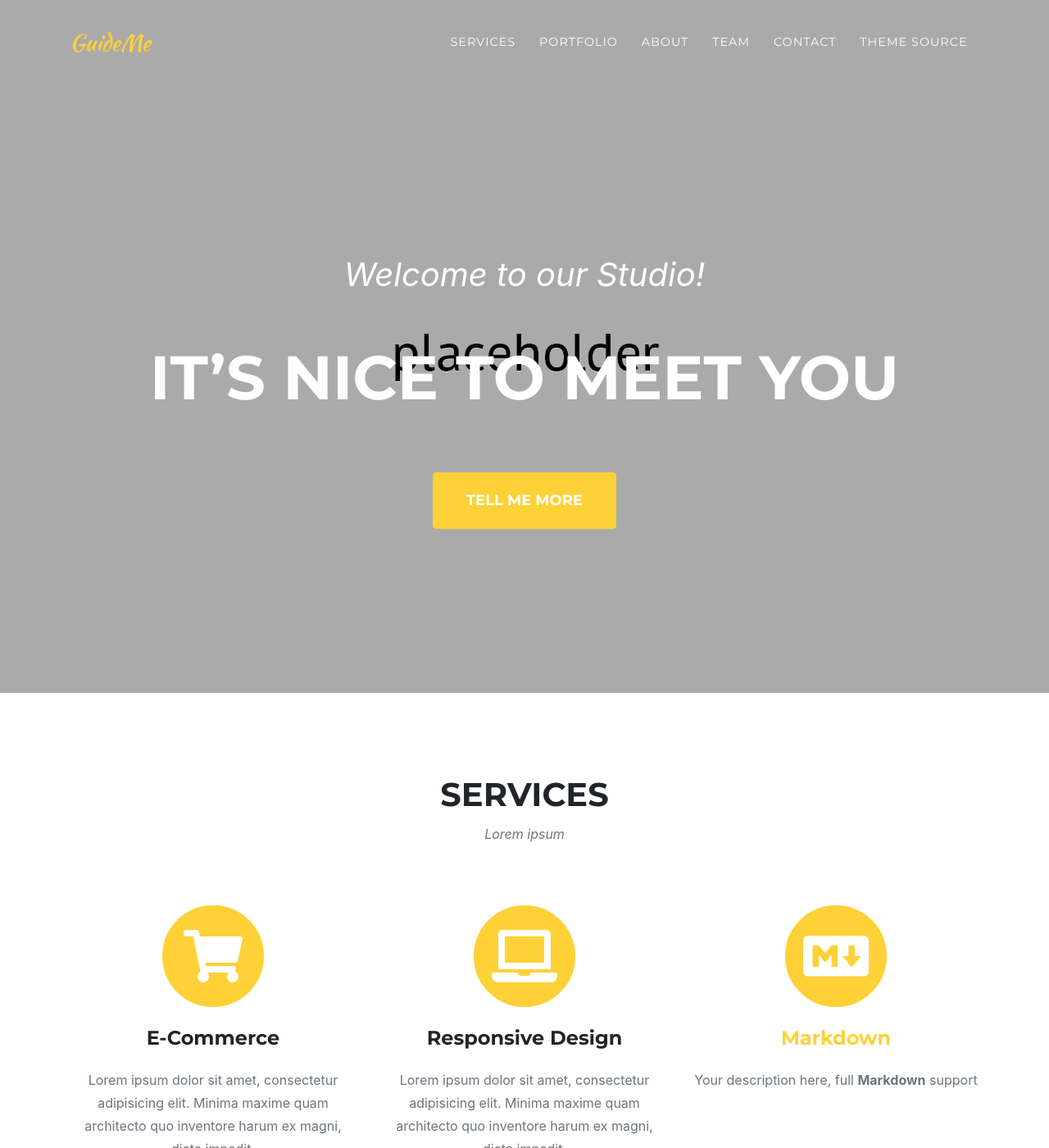
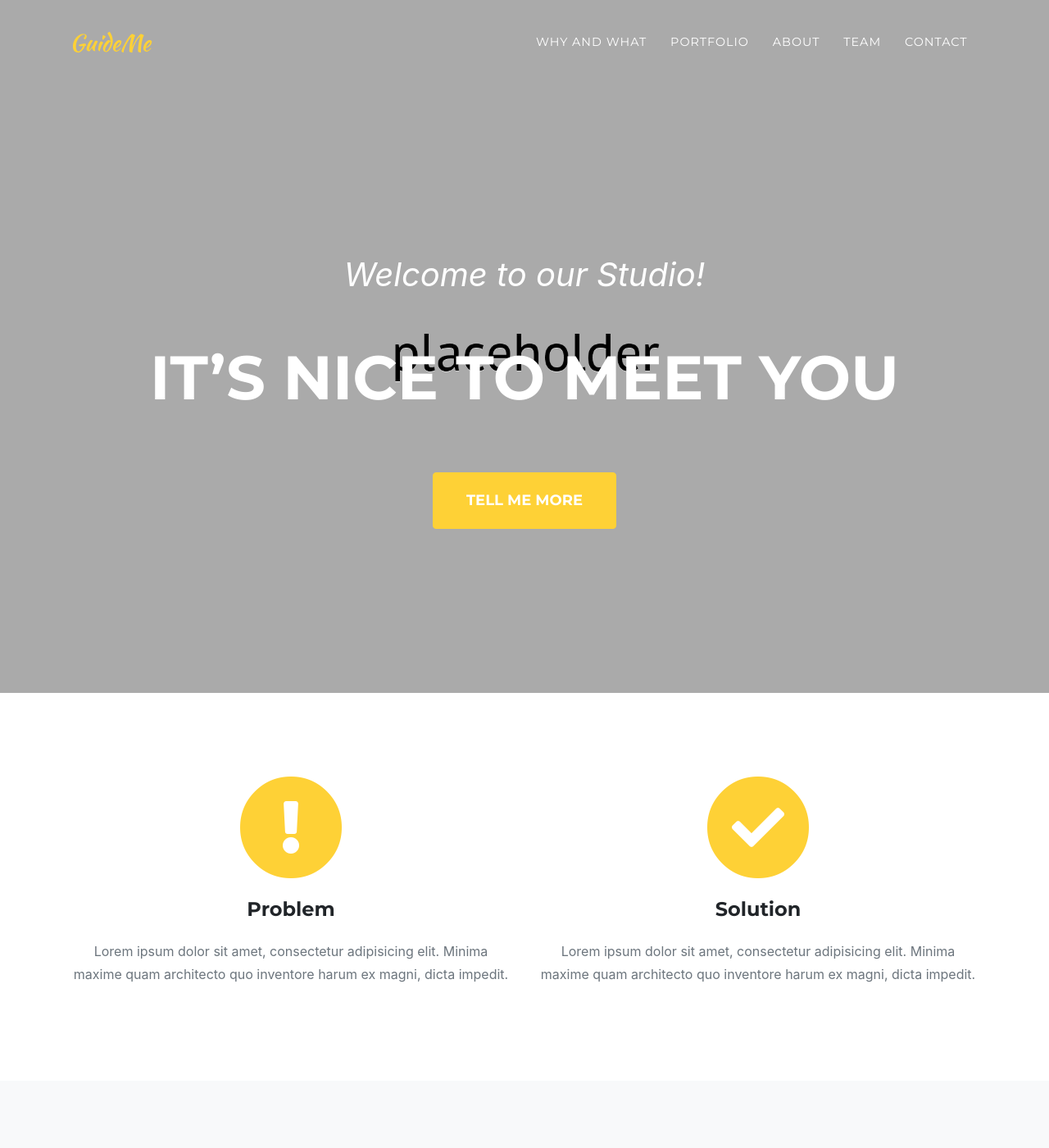
Before and after one commit to Unicorns-guideMe/guideMe-fiki, a Jekyll site: the page built from index.md, in a window 1280 px wide and 1400 px high. Shown: the whole window at 82% size. Built offline with Jekyll 4.4.1, drawn with Linux system fonts in a browser that asks for light colours; some web fonts are replaced.

Commit message:
Add why and what section

```diff
--- a/_data/sitetext.yml
+++ b/_data/sitetext.yml
@@ -2,22 +2,17 @@ header:
     title: Welcome to our Studio!
     text: It's Nice To Meet You
     button: Tell Me More
-    buttonlink: "#services"
+    buttonlink: "#description"
 
-services:
-    title: "Services"
-    text: "Lorem ipsum"
-    section: services
+description:
+    section: description
     list:
-      - title: "E-Commerce"
+      - title: "Problem"
         desc: "Lorem ipsum dolor sit amet, consectetur adipisicing elit. Minima maxime quam architecto quo inventore harum ex magni, dicta impedit."
-        icon: fas fa-shopping-cart #find more at https://fontawesome.com/icons
-      - title: "Responsive Design"
+        icon: fas fa-exclamation #find more at https://fontawesome.com/icons
+      - title: "Solution"
         desc: "Lorem ipsum dolor sit amet, consectetur adipisicing elit. Minima maxime quam architecto quo inventore harum ex magni, dicta impedit."
-        icon: fas fa-laptop
-      - title: "[Markdown](https://en.wikipedia.org/wiki/Markdown)"
-        desc: "Your description here, full **Markdown** support"
-        icon: fab fa-markdown
+        icon: fas fa-check
 
 portfolio:
     title: "Portfolio"
--- /dev/null
+++ b/_includes/description.html
@@ -0,0 +1,20 @@
+<!-- Descriptions -->
+  <section class="page-section" id="{{ site.data.sitetext.description.section | default: "description" }}">
+    <div class="container">
+
+      <div class="row text-center">
+	  {% for description in site.data.sitetext.description.list %}
+        <div class="col-md-6">
+          <span class="fa-stack fa-4x">
+            <icon class="fas fa-circle fa-stack-2x text-primary"></icon>
+            <icon class="{{ description.icon | default: "" }} fa-stack-1x fa-inverse"></icon>
+          </span>
+          <h4 class="description-heading">{{ description.title | markdownify }}</h4>
+          {% if description.desc %}<div class="text-muted">{{ description.desc | markdownify }}</div>{% endif %}
+        </div>
+	  {% endfor %}
+      </div>
+
+    </div>
+  </section>
+<!-- End Descriptions -->
--- a/_includes/services.html
+++ /dev/null
@@ -1,29 +0,0 @@
-<!-- Services -->
-  <section class="page-section" id="{{ site.data.sitetext.services.section | default: "services" }}">
-    <div class="container">
-
-      <div class="row">
-        <div class="col-lg-12 text-center">
-          <h2 class="section-heading text-uppercase">{{ site.data.sitetext.services.title | default: "Services" }}</h2>
-          {% if site.data.sitetext.services.text %}
-		  <h3 class="section-subheading text-muted">{{ site.data.sitetext.services.text }}</h3>
-		  {% endif %}
-        </div>
-      </div>
-
-      <div class="row text-center">
-	  {% for service in site.data.sitetext.services.list %}
-        <div class="col-md-4">
-          <span class="fa-stack fa-4x">
-            <i class="fas fa-circle fa-stack-2x text-primary"></i>
-            <i class="{{ service.icon | default: "fas fa-shopping-cart" }} fa-stack-1x fa-inverse"></i>
-          </span>
-          <h4 class="service-heading">{{ service.title | markdownify }}</h4>
-          {% if service.desc %}<div class="text-muted">{{ service.desc | markdownify }}</div>{% endif %}
-        </div>
-	  {% endfor %}
-      </div>
-
-    </div>
-  </section>
-<!-- End Services -->
--- a/_layouts/home.html
+++ b/_layouts/home.html
@@ -3,7 +3,7 @@ layout: default
 ---
 {% include navheader.html %}
 
-{% include services.html %}
+{% include description.html %}
 {% include portfolio_grid.html %}
 {% include timeline.html %}
 {% include team.html %}
--- /dev/null
+++ b/_sass/layout/_description.scss
@@ -0,0 +1,5 @@
+// Styling for the why and what section
+.description-heading {
+  margin: 15px 0;
+  text-transform: none;
+}
--- a/_sass/layout/_services.scss
+++ /dev/null
@@ -1,5 +0,0 @@
-// Styling for the services section
-.service-heading {
-  margin: 15px 0;
-  text-transform: none;
-}
--- a/assets/css/agency.scss
+++ b/assets/css/agency.scss
@@ -24,7 +24,7 @@ $contact-image: "{{ site.data.style.contact-image }}";
 
 // Layout
 @import "layout/masthead.scss";
-@import "layout/services.scss";
+@import "layout/description.scss";
 @import "layout/portfolio.scss";
 @import "layout/timeline.scss";
 @import "layout/team.scss";
```
Also changed, not shown: _data/navigation.yml (+2 -5 lines).
